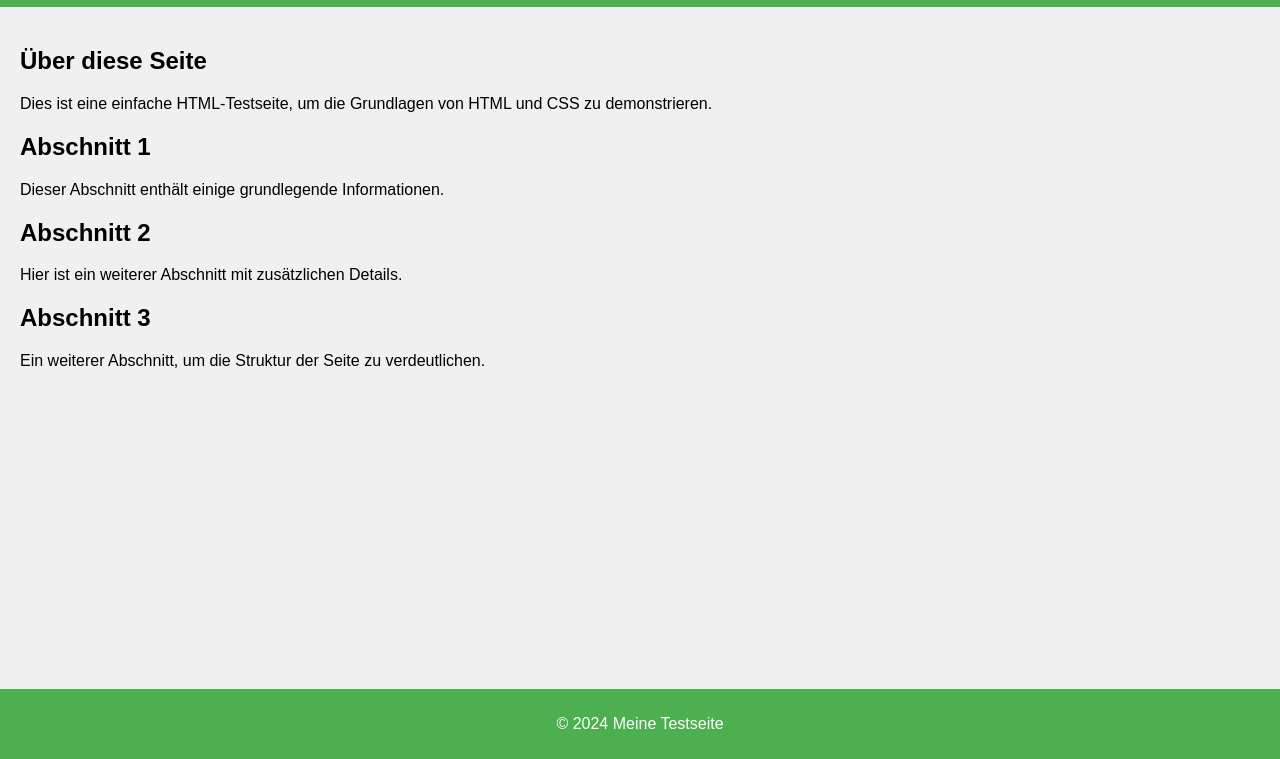
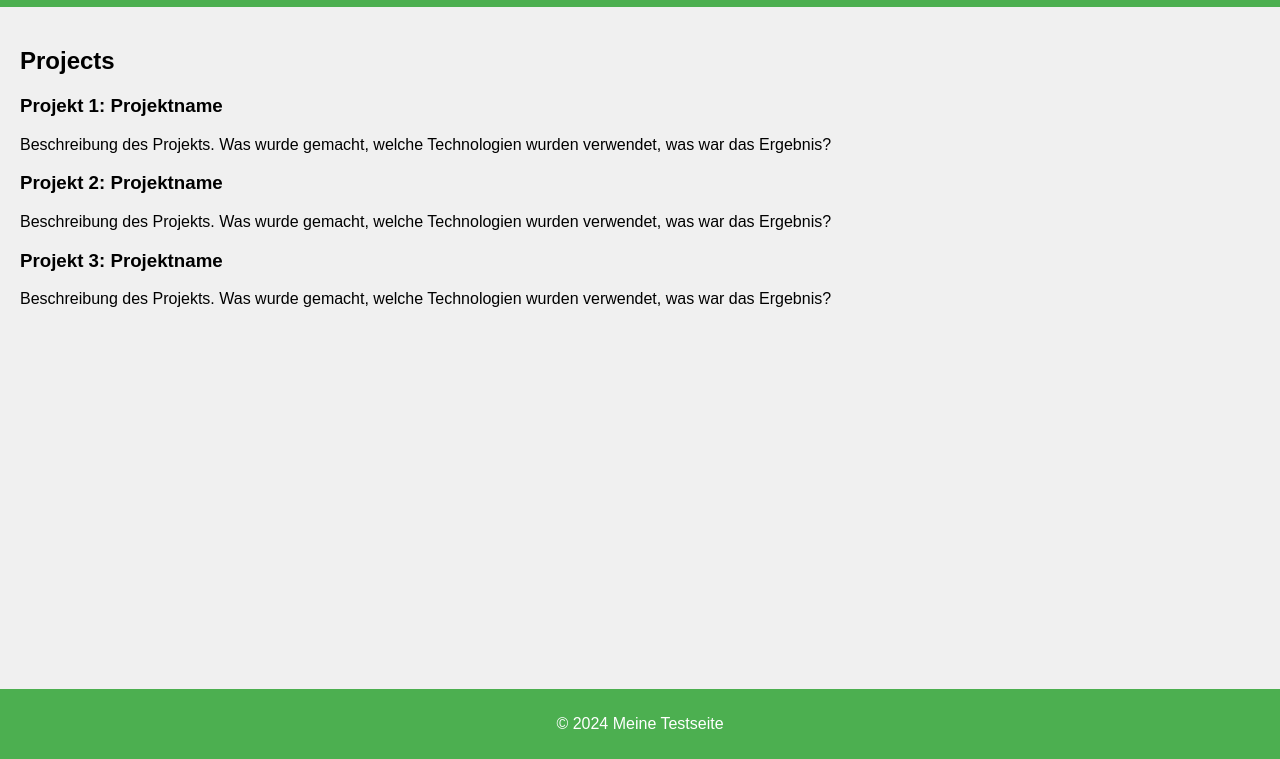
Before and after one commit to roadsidepicnic1/roadsidepicnic1.github.io, a plain HTML site: page index.html in a window 1280 px wide. Shown: the part 41-800 px from the top of the page. Drawn offline with Linux system fonts and the light colour scheme.

Commit message:
Update index.html

```diff
--- a/index.html
+++ b/index.html
@@ -47,17 +47,25 @@
         <div class="header-right"><a href="https://github.com/roadsidepicnic1?tab=repositories">GitHub</a></div>
     </header>
     <main>
-        <h2>Über diese Seite</h2>
-        <p>Dies ist eine einfache HTML-Testseite, um die Grundlagen von HTML und CSS zu demonstrieren.</p>
+        <h2>Projects</h2>
 
-        <h2>Abschnitt 1</h2>
-        <p>Dieser Abschnitt enthält einige grundlegende Informationen.</p>
+        <div class="project">
+            <h3>Projekt 1: Projektname</h3>
+            <p>Beschreibung des Projekts. Was wurde gemacht, welche Technologien wurden verwendet, was war das Ergebnis?</p>
+        </div>
 
-        <h2>Abschnitt 2</h2>
-        <p>Hier ist ein weiterer Abschnitt mit zusätzlichen Details.</p>
+        <div class="project">
+            <h3>Projekt 2: Projektname</h3>
+            <p>Beschreibung des Projekts. Was wurde gemacht, welche Technologien wurden verwendet, was war das Ergebnis?</p>
+        </div>
 
-        <h2>Abschnitt 3</h2>
-        <p>Ein weiterer Abschnitt, um die Struktur der Seite zu verdeutlichen.</p>
+        <div class="project">
+            <h3>Projekt 3: Projektname</h3>
+            <p>Beschreibung des Projekts. Was wurde gemacht, welche Technologien wurden verwendet, was war das Ergebnis?</p>
+        </div>
+
+        <!-- Weitere Projekte können hier hinzugefügt werden -->
+
     </main>
     <footer>
         <p>© 2024 Meine Testseite</p>
```
